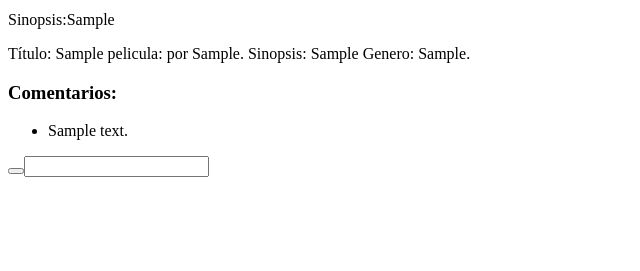
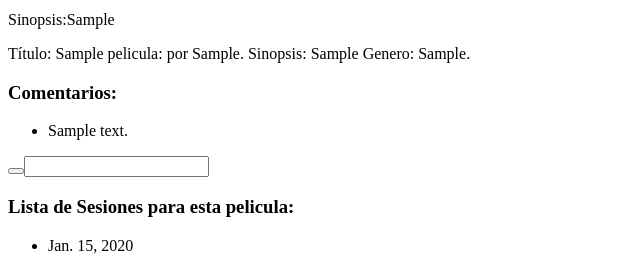
Before and after one commit to VVIERV00/cine, a Django app: page /pelicula/1 in a window 1280 px wide. Shown: the part 539-810 px from the top of the page, without its empty margins (0-640 px from the left). Before the commit the page ends 716 px from the top, so only its background shows below. Run offline with Django 3.2, Linux system fonts and the light colour scheme; tables that the repository leaves empty hold one stand-in row (values such as "Sample post"); some libraries are stand-ins or nearby versions.

Commit message:
Cambios a detalles pelicula. Añadido sesiones

```diff
--- a/cinepro/templates/pelicula/index.html
+++ b/cinepro/templates/pelicula/index.html
@@ -37,8 +37,12 @@
 
     <div id="derecho">
         <div id="sesiones ">
-
-
+            <h3>Lista de Sesiones para esta pelicula:</h3>
+            <ul>
+                {% for e in sesiones %}
+                        <li>{{ e.fecha }} </li>
+                {% endfor %}
+            </ul>
         </div>
 
         <div id="salas">
--- a/cinepro/views.py
+++ b/cinepro/views.py
@@ -15,7 +15,8 @@ def pelicula(peticion, idPelicula):
     try:
         pelicula = Pelicula.objects.filter(idpelicula = idPelicula)
         comentarios = Comentario.objects.filter(pelicula = idPelicula)
+        sesiones = Sesion.objects.filter(idpelicula = idPelicula)
 
     except:
         raise Http404("No se ha podido encontrar la pelicula %d".format(idPelicula))
-    return render(peticion, 'pelicula/index.html', {'movie':pelicula, 'comentarios':comentarios})
+    return render(peticion, 'pelicula/index.html', {'movie':pelicula, 'comentarios':comentarios, 'sesiones':sesiones})
```
